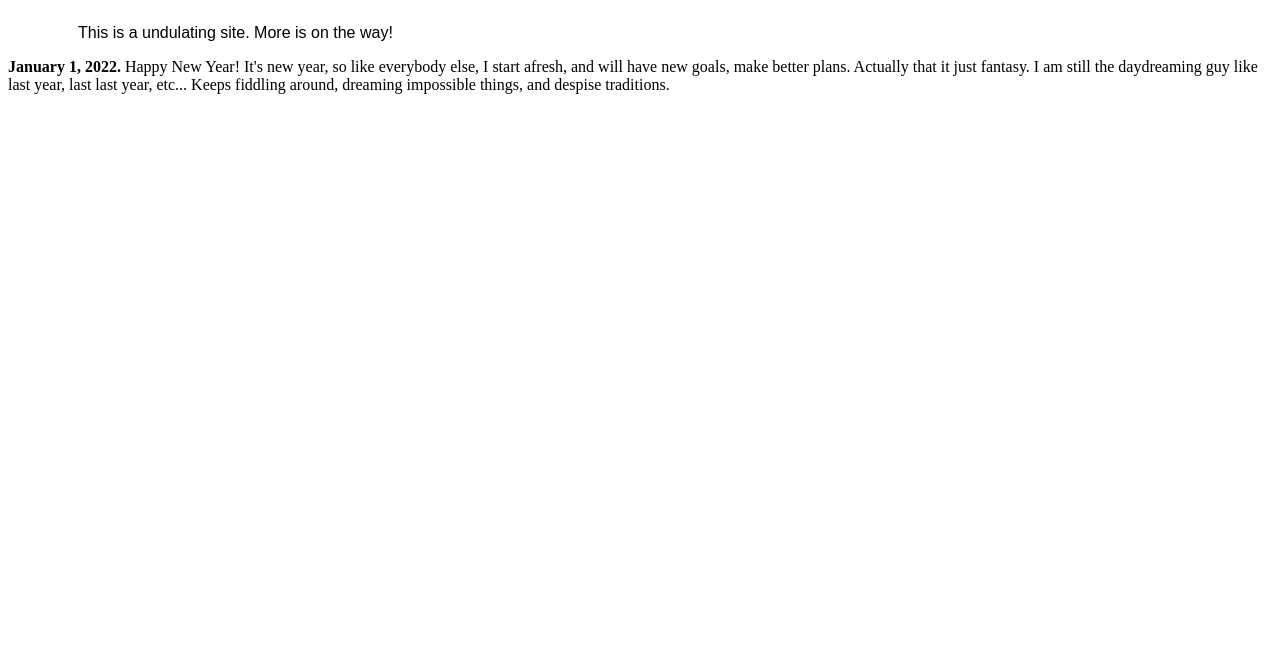
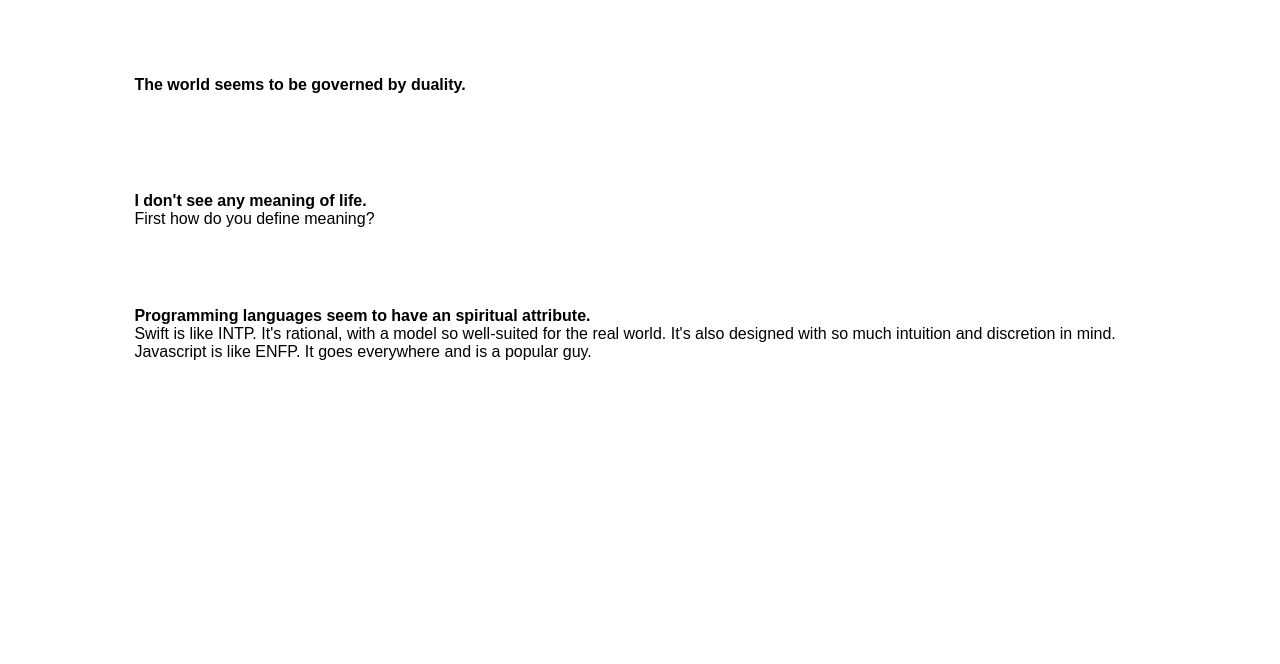
Before and after one commit to sh3l6orrr/sh3l6orrr.github.io, a plain HTML site: page index.html in a window 1280 px wide. Shown: the part 136-800 px from the top of the page. Drawn offline with Linux system fonts and the light colour scheme.

Commit message:
Addsomething

```diff
--- a/index.css
+++ b/index.css
@@ -1,11 +1,6 @@
-.font {
-    font-family: -apple-system, BlinkMacSystemFont, sans-serif
+p {
+    font-family: fantasy;
+    padding-left: 10%;
+    padding-right: 10%;
+    padding-top: 5%;
 }
-.padding {
-    padding: 40px
-}
-.fancy {
-    font-family: fantasy;
-    padding-left: 70px;
-    padding-top: 40px
-}
--- a/index.html
+++ b/index.html
@@ -5,23 +5,37 @@
 <script src="index.js"></script>
 
 <body>
-    <h1 class="fancy">
-        Undulate.
-    </h1>
     <p class="fancy">
-        This is a undulating site. More is on the way!
+        <b>Hi there. </b>
+        <br>
+        Here is where I write some progressive things.
+        <br>
+        So if you practise conservatism, don't hate me!
     </p>
-    <main>
-    <b>
-        January 1, 2022.
-    </b>
-    Happy New Year! It's new year, so like everybody else, I start afresh, and will have new goals, make better plans.
-    Actually that it just fantasy. I am still the daydreaming guy like last year, last last year, etc...
-    Keeps fiddling around, dreaming impossible things, and despise traditions.
-    <b>
 
-    </b>
-    </main>
+    <p>
+        <b>The world seems to be governed by duality.</b>
+        <br>
+
+        <br>
+
+    </p>
+
+    <p>
+        <b>I don't see any meaning of life.</b>
+        <br>
+        First how do you define meaning?
+    </p>
+
+    <p>
+        <b>Programming languages seem to have an spiritual attribute.</b>
+        <br>
+        Swift is like INTP. It's rational, with a model so well-suited for the real world.
+        It's also designed with so much intuition and discretion in mind.
+        <br>
+        Javascript is like ENFP. It goes everywhere and is a popular guy.
+
+    </p>
 </body>
 
 </html>
```
Also changed, not shown: 1 other file.
